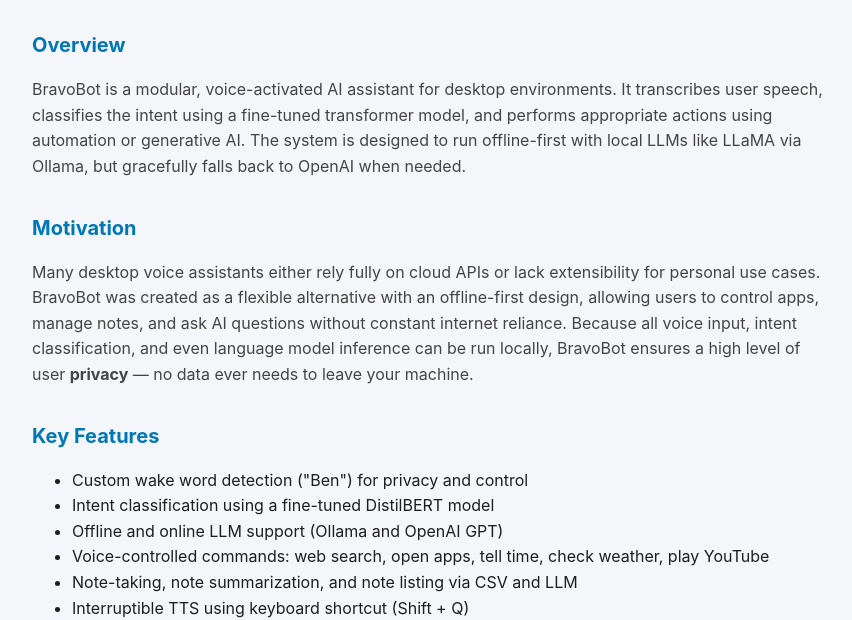
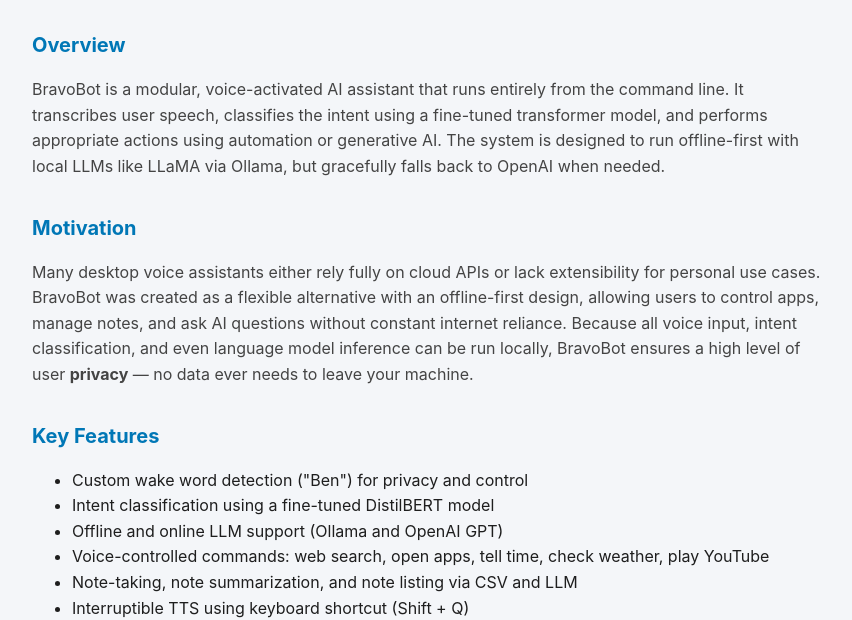
Before and after one commit to AviShangari/aaveg-portfolio, a plain HTML site: page projects/bravobot.html in a window 1280 px wide. Shown: the part 181-801 px from the top of the page, without its empty margins (208-1060 px from the left). Drawn offline with Linux system fonts and the light colour scheme.

Commit message:
Updated BravoBot description again

```diff
--- a/projects/bravobot.html
+++ b/projects/bravobot.html
@@ -54,12 +54,12 @@
 
       <h3>Overview</h3>
       <p>
-        BravoBot is a modular, voice-activated AI assistant for desktop
-        environments. It transcribes user speech, classifies the intent using a
-        fine-tuned transformer model, and performs appropriate actions using
-        automation or generative AI. The system is designed to run offline-first
-        with local LLMs like LLaMA via Ollama, but gracefully falls back to
-        OpenAI when needed.
+        BravoBot is a modular, voice-activated AI assistant that runs entirely
+        from the command line. It transcribes user speech, classifies the intent
+        using a fine-tuned transformer model, and performs appropriate actions
+        using automation or generative AI. The system is designed to run
+        offline-first with local LLMs like LLaMA via Ollama, but gracefully
+        falls back to OpenAI when needed.
       </p>
 
       <h3>Motivation</h3>
```
